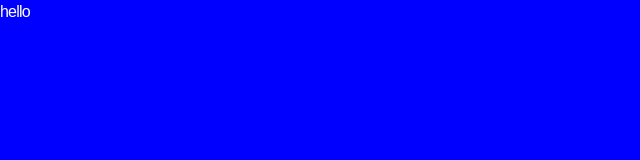
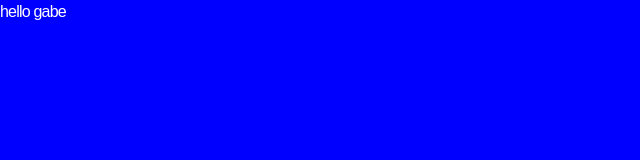
Before and after one commit to dxxidlee/coding-challenge-week-4, a plain HTML site: page index.html in a window 1280 px wide. Shown: the full height of the page, 0-640 px from the left. Drawn offline with Linux system fonts and the light colour scheme.

Commit message:
Update index.html

```diff
--- a/index.html
+++ b/index.html
@@ -9,7 +9,7 @@
         <link rel="stylesheet" href="styles.css">
     </head>
     <body>
-        hello
+        hello gabe
 
         <script src="" async defer></script>
     </body>
```
